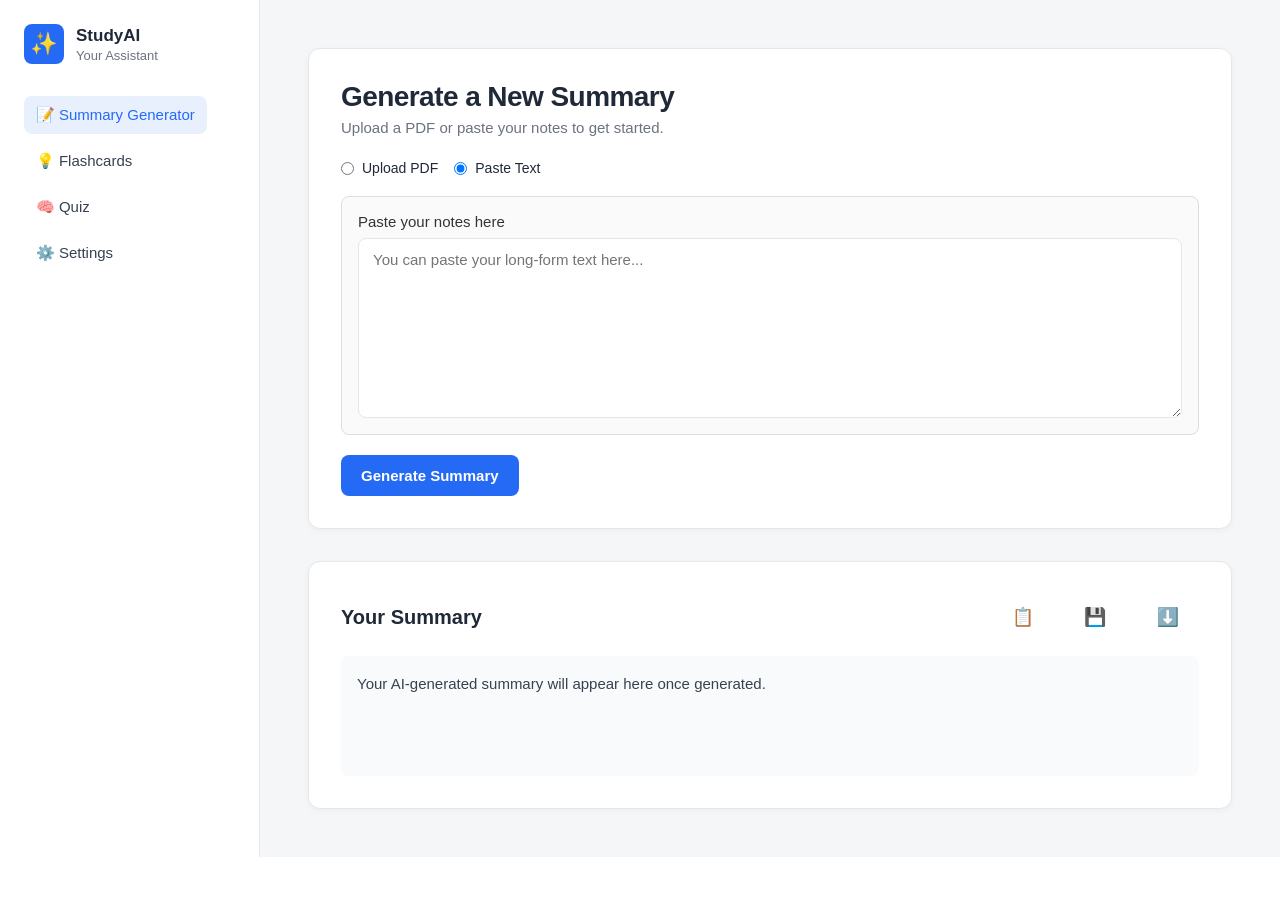
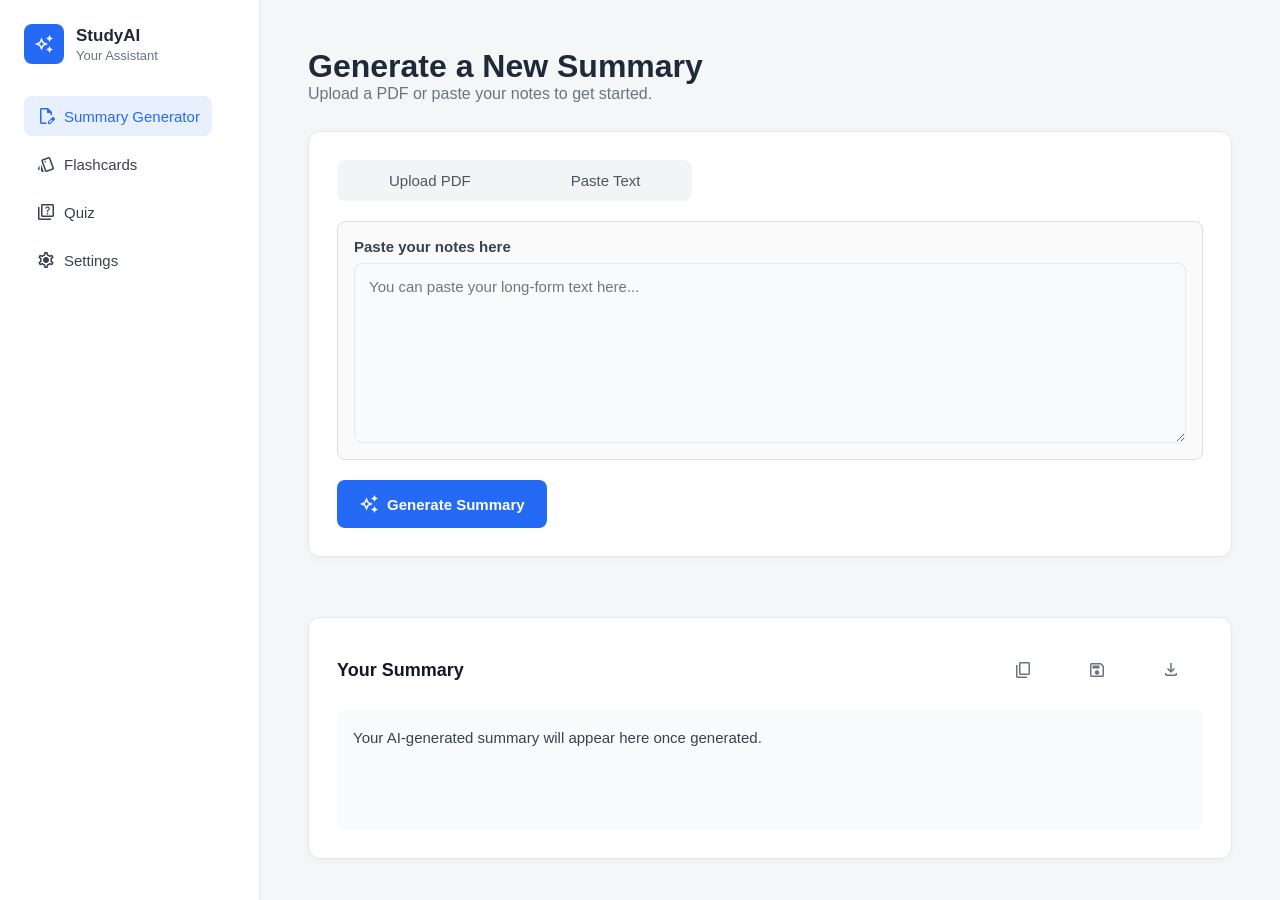
Before and after one commit to YashRajput74/sahajMarg, a React (Vite) app: page /features in a window 1280 px wide. Shown: the top 900 px of the page. Before the commit the page ends 857 px from the top, so only its background shows below. Built offline with nearby package versions, Linux system fonts and the light colour scheme.

Commit message:
added the fonts and icons

```diff
--- a/index.html
+++ b/index.html
@@ -1,13 +1,18 @@
 <!doctype html>
 <html lang="en">
-  <head>
+
+<head>
     <meta charset="UTF-8" />
     <link rel="icon" type="image/svg+xml" href="/vite.svg" />
     <meta name="viewport" content="width=device-width, initial-scale=1.0" />
+    <link href="https://fonts.googleapis.com/css2?family=Material+Symbols+Outlined" rel="stylesheet" />
+    <link href="https://fonts.googleapis.com/css2?family=Inter:wght@400;500;700;900&display=swap" rel="stylesheet" />
     <title>devutility</title>
-  </head>
-  <body>
+</head>
+
+<body>
     <div id="root"></div>
     <script type="module" src="/src/main.jsx"></script>
-  </body>
+</body>
+
 </html>
--- a/src/components/Sidebar.jsx
+++ b/src/components/Sidebar.jsx
@@ -4,7 +4,9 @@ const Sidebar = () => {
     return (
         <aside className="sidebar">
             <div className="brand">
-                <div className="brand-icon">✨</div>
+                <div className="brand-icon">
+                    <span className="material-symbols-outlined">auto_awesome</span>
+                </div>
                 <div className="brand-text">
                     <h1>StudyAI</h1>
                     <p>Your Assistant</p>
@@ -12,10 +14,22 @@ const Sidebar = () => {
             </div>
 
             <nav className="nav">
-                <a href="#" className="nav-item active">📝 Summary Generator</a>
-                <a href="#" className="nav-item">💡 Flashcards</a>
-                <a href="#" className="nav-item">🧠 Quiz</a>
-                <a href="#" className="nav-item">⚙️ Settings</a>
+                <a href="#" className="nav-item active">
+                    <span className="material-symbols-outlined">edit_document</span>
+                    Summary Generator
+                </a>
+                <a href="#" className="nav-item">
+                    <span className="material-symbols-outlined">style</span>
+                    Flashcards
+                </a>
+                <a href="#" className="nav-item">
+                    <span className="material-symbols-outlined">quiz</span>
+                    Quiz
+                </a>
+                <a href="#" className="nav-item">
+                    <span className="material-symbols-outlined">settings</span>
+                    Settings
+                </a>
             </nav>
         </aside>
     );
--- a/src/components/SummaryGenerator.jsx
+++ b/src/components/SummaryGenerator.jsx
@@ -3,7 +3,7 @@ import "../pages/StudyHub.css";
 const SummaryGenerator = ({ file, setFile, text, setText, onGenerate, loading, message }) => {
     return (
         <div className="summary-generator">
-            <h2>Generate a New Summary</h2>
+            <h1>Generate a New Summary</h1>
             <p className="subtext">Upload a PDF or paste your notes to get started.</p>
 
             <div className="input-card">
@@ -29,6 +29,7 @@ const SummaryGenerator = ({ file, setFile, text, setText, onGenerate, loading, m
                 </label>
 
                 <button onClick={onGenerate} disabled={loading}>
+                    <span className="material-symbols-outlined">auto_awesome</span>
                     {loading ? "Generating..." : "Generate Summary"}
                 </button>
                 {message && <p className="status">{message}</p>}
--- a/src/components/SummaryOutput.jsx
+++ b/src/components/SummaryOutput.jsx
@@ -1,18 +1,55 @@
 import "../pages/StudyHub.css";
 
 const SummaryOutput = ({ summary }) => {
+    const handleCopy = () => {
+        if (summary) {
+            navigator.clipboard.writeText(summary);
+            alert("Summary copied to clipboard!");
+        }
+    };
+
+    const handleSave = () => {
+        if (summary) {
+            localStorage.setItem("savedSummary", summary);
+            alert("Summary saved locally!");
+        }
+    };
+
+    const handleDownload = () => {
+        if (summary) {
+            const blob = new Blob([summary], { type: "text/plain" });
+            const url = URL.createObjectURL(blob);
+            const a = document.createElement("a");
+            a.href = url;
+            a.download = "summary.txt";
+            a.click();
+            URL.revokeObjectURL(url);
+        }
+    };
+
     return (
         <div className="summary-output">
             <div className="output-header">
                 <h2>Your Summary</h2>
                 <div className="output-actions">
-                    <button title="Copy">📋</button>
-                    <button title="Save">💾</button>
-                    <button title="Download">⬇️</button>
+                    <button title="Copy" onClick={handleCopy}>
+                        <span className="material-symbols-outlined">content_copy</span>
+                    </button>
+                    <button title="Save" onClick={handleSave}>
+                        <span className="material-symbols-outlined">save</span>
+                    </button>
+                    <button title="Download" onClick={handleDownload}>
+                        <span className="material-symbols-outlined">download</span>
+                    </button>
                 </div>
             </div>
+
             <div className="output-box">
-                {summary ? <p>{summary}</p> : <p>Your AI-generated summary will appear here once generated.</p>}
+                {summary ? (
+                    <p>{summary}</p>
+                ) : (
+                    <p>Your AI-generated summary will appear here once generated.</p>
+                )}
             </div>
         </div>
     );
--- a/src/pages/StudyHub.css
+++ b/src/pages/StudyHub.css
@@ -4,7 +4,7 @@
     min-height: 100vh;
     background-color: #f5f6f8;
     color: #1f2937;
-    font-family: "Inter", sans-serif;
+    font-family: 'Inter', sans-serif;
 }
 
 /* --- SIDEBAR --- */
@@ -89,46 +89,66 @@
 
 /* --- SUMMARY GENERATOR --- */
 .summary-generator {
-    background-color: #ffffff;
-    border: 1px solid #e5e7eb;
-    border-radius: 12px;
-    padding: 32px;
-    box-shadow: 0 2px 6px rgba(0, 0, 0, 0.04);
+    background-color: transparent;
 }
 
 .summary-generator h2 {
-    font-size: 28px;
-    font-weight: 900;
-    margin-bottom: 6px;
+    font-size: 32px;
+    font-weight: 800;
+    margin-bottom: 8px;
     letter-spacing: -0.02em;
+    color: #111827;
 }
 
 .summary-generator .subtext {
     color: #6b7280;
-    margin-bottom: 24px;
-    font-size: 15px;
+    margin-bottom: 28px;
+    font-size: 16px;
 }
 
 /* Input container */
 .input-card {
+    background: #ffffff;
+    border: 1px solid #e5e7eb;
+    border-radius: 12px;
+    padding: 28px;
+    box-shadow: 0 2px 8px rgba(0, 0, 0, 0.03);
     display: flex;
     flex-direction: column;
     gap: 20px;
 }
 
-/* Radio buttons */
+/* Tab-style radio buttons */
 .input-options {
     display: flex;
-    gap: 16px;
+    background: #f3f4f6;
+    border-radius: 8px;
+    overflow: hidden;
+    align-self: flex-start;
+    white-space: pre;
+    padding: 2px;
 }
 
 .option {
-    font-size: 14px;
+    flex: 1;
+    padding: 10px 50px;
+    text-align: center;
+    cursor: pointer;
+    font-size: 15px;
     font-weight: 500;
-    display: flex;
-    align-items: center;
-    gap: 8px;
-    cursor: pointer;
+    color: #4b5563;
+    transition: all 0.2s ease;
+}
+
+.option input {
+    display: none;
+}
+
+.option.active,
+.option:hover {
+    background-color: #ffffff;
+    color: #333;
+    border-radius: 8px;
 }
 
 /* Text area */
@@ -140,37 +160,44 @@
 
 .text-input p {
     font-size: 15px;
-    font-weight: 500;
+    font-weight: 600;
+    color: #374151;
 }
 
 .text-input textarea {
     min-height: 180px;
-    padding: 12px 14px;
+    padding: 14px;
     font-size: 15px;
     border: 1px solid #e5e7eb;
     border-radius: 8px;
     resize: vertical;
     transition: all 0.2s ease;
+    color: #1f2937;
+    background: #f9fafb;
 }
 
 .text-input textarea:focus {
     border-color: #256af4;
     outline: none;
-    box-shadow: 0 0 0 2px rgba(37, 106, 244, 0.15);
+    background: #ffffff;
+    box-shadow: 0 0 0 3px rgba(37, 106, 244, 0.15);
 }
 
 /* Generate button */
 button {
     align-self: flex-start;
     background-color: #256af4;
-    color: white;
+    color: #ffffff;
     border: none;
-    padding: 12px 20px;
+    padding: 14px 22px;
     font-size: 15px;
     font-weight: 600;
     border-radius: 8px;
     cursor: pointer;
-    transition: background-color 0.2s ease;
+    transition: all 0.2s ease;
+    display: flex;
+    align-items: center;
+    gap: 8px;
 }
 
 button:hover {
@@ -184,18 +211,18 @@ button:disabled {
 
 /* Status message */
 .status {
-    margin-top: 4px;
     font-size: 14px;
     color: #6b7280;
 }
 
 /* --- SUMMARY OUTPUT --- */
 .summary-output {
+    margin-top: 28px;
     background-color: #ffffff;
     border: 1px solid #e5e7eb;
     border-radius: 12px;
-    padding: 32px;
-    box-shadow: 0 2px 6px rgba(0, 0, 0, 0.04);
+    padding: 28px;
+    box-shadow: 0 2px 8px rgba(0, 0, 0, 0.03);
 }
 
 .output-header {
@@ -206,8 +233,9 @@ button:disabled {
 }
 
 .output-header h2 {
-    font-size: 20px;
+    font-size: 18px;
     font-weight: 700;
+    color: #111827;
 }
 
 .output-actions {
@@ -237,3 +265,48 @@ button:disabled {
     color: #374151;
     line-height: 1.6;
 }
+
+/* --- ICONS & OPTION TOGGLE --- */
+.material-symbols-outlined {
+    font-family: "Material Symbols Outlined";
+    font-weight: normal;
+    font-style: normal;
+    font-size: 20px;
+    line-height: 1;
+    letter-spacing: normal;
+    text-transform: none;
+    display: inline-block;
+    white-space: nowrap;
+    word-wrap: normal;
+    direction: ltr;
+    /* -webkit-font-feature-settings: "liga"; */
+    -webkit-font-smoothing: antialiased;
+    vertical-align: middle;
+}
+
+.option input {
+    display: none;
+}
+
+.option span.material-symbols-outlined {
+    font-size: 20px;
+    color: #6b7280;
+}
+
+.option.active-option .material-symbols-outlined {
+    color: #256af4;
+}
+
+.file-upload input[type="file"] {
+    font-size: 14px;
+    border: 1px solid #e5e7eb;
+    padding: 10px;
+    border-radius: 8px;
+    cursor: pointer;
+}
+
+.file-name {
+    margin-top: 8px;
+    font-size: 14px;
+    color: #6b7280;
+}
```
